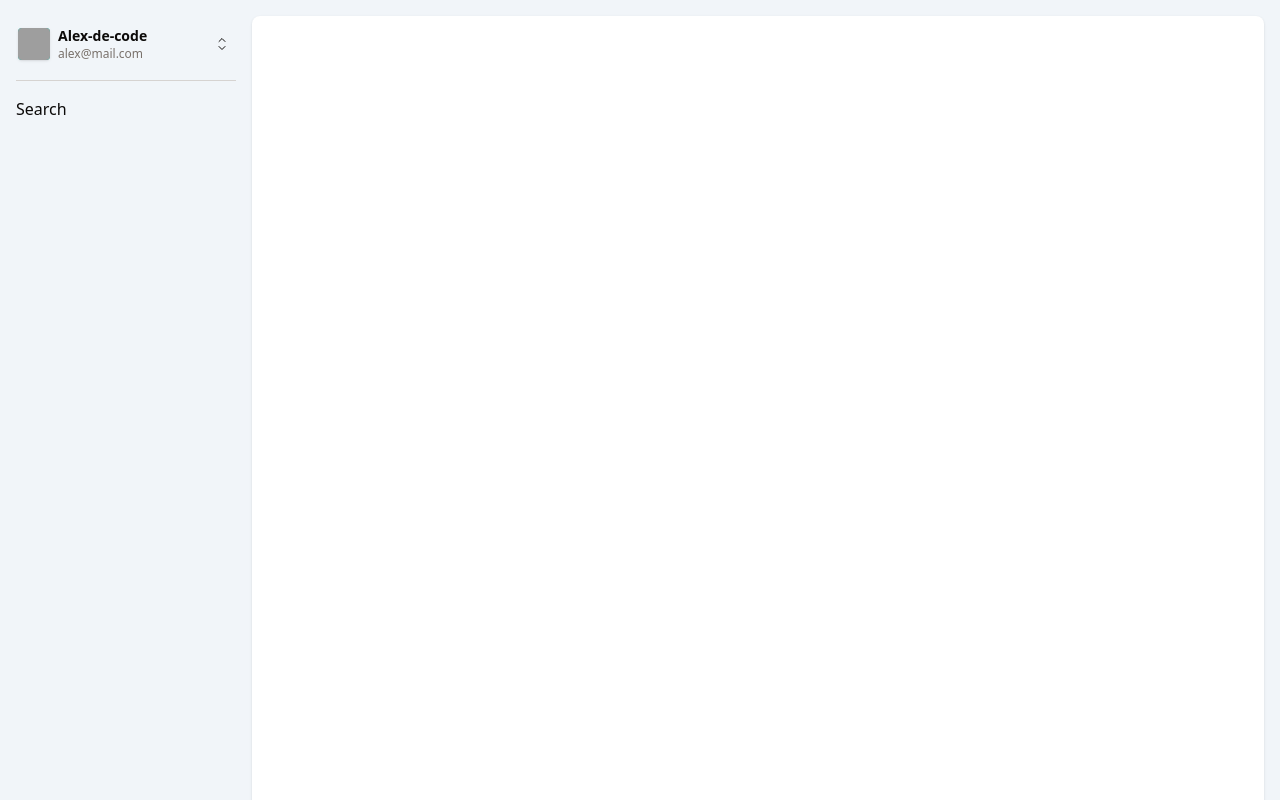
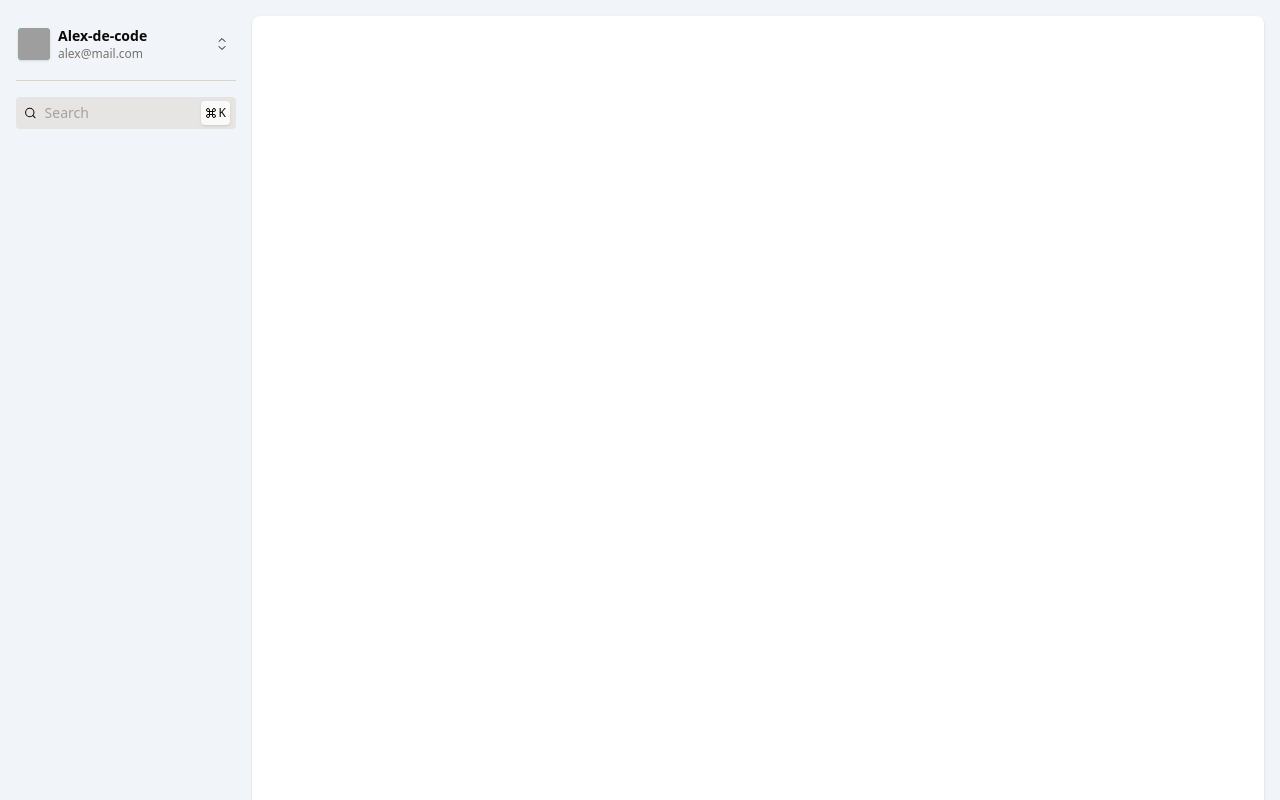
Before and after one commit to Alex-de-code/admin-dashboard-1, a React (Vite) app: page / in a window 1280 px wide. Shown: the top 800 px of the page. Built offline with nearby package versions, Linux system fonts and the light colour scheme; grey boxes are pictures that could not be loaded.

Commit message:
Search bar styling w/o CmdK

```diff
--- a/src/components/Sidebar/Search.jsx
+++ b/src/components/Sidebar/Search.jsx
@@ -1,7 +1,22 @@
 import React from "react";
+import { FiCommand, FiSearch } from "react-icons/fi";
 
 const Search = () => {
-  return <div>Search</div>;
+  return (
+    <>
+      <div className="bg-stone-200 mb-4 relative rounded flex items-center px-2 py-1.5 text-sm">
+        <FiSearch className="mr-2" />
+        <input
+          type="text"
+          placeholder="Search"
+          className="w-full bg-transparent placeholder:text-stone-400 focus:outline-none"
+        />
+        <span className="p-1 text-xs flex gap-0.5 items-center shadow bg-stone-50 rounded absolute right-1.5 top-1/2 -translate-y-1/2">
+          <FiCommand />K
+        </span>
+      </div>
+    </>
+  );
 };
 
 export default Search;
```
